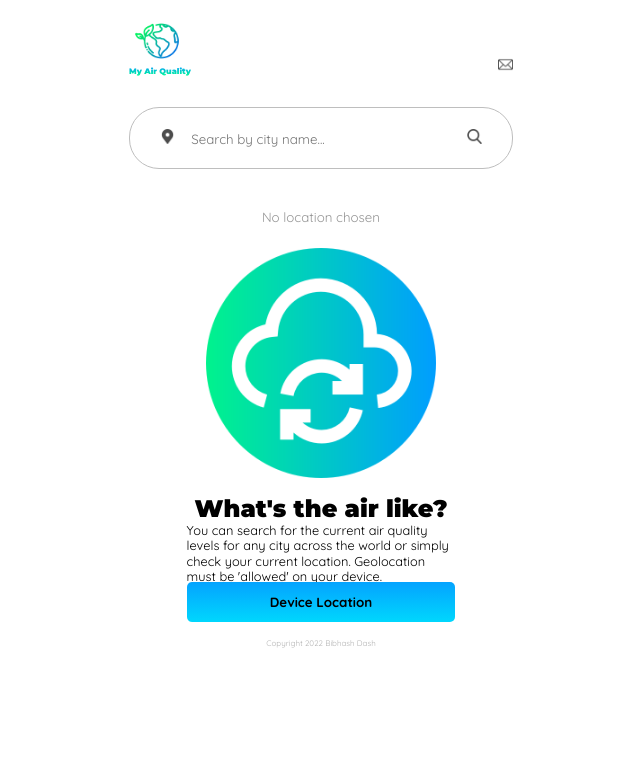
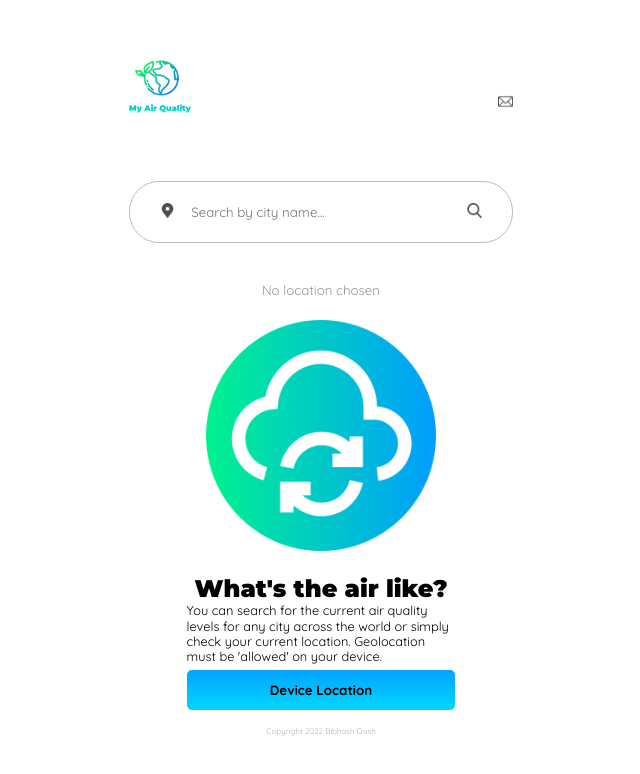
Before and after one commit to bibhashdash/myairquality, a Vue app: page / in a window 1280 px wide. Shown: the top 774 px of the page, without its empty margins (319-959 px from the left). Built offline with nearby package versions, Linux system fonts and the light colour scheme; a web font is replaced by a local one.

Commit message:
fixed error page

```diff
--- a/public/index.html
+++ b/public/index.html
@@ -24,6 +24,7 @@
       }
       .wrapper {
         width: 90vw;
+        display: grid;
       }
       @media all and (min-width: 1025px) {
         .wrapper {
--- a/src/App.vue
+++ b/src/App.vue
@@ -81,6 +81,7 @@ export default {
     // fetch the air quality data
     maqData([x, y]) {
       (this.defaultView = false), (this.aqi = null);
+      this.validSearch = true;
 
       fetch(
         `https://api.openweathermap.org/data/2.5/air_pollution?lat=${x}&lon=${y}&appid=d2a37cccedad8fffd47126ec42ab187f`
@@ -133,6 +134,7 @@ export default {
 
     // getting city coordinates from user string input
     citySearch() {
+      this.validSearch = true;
       this.currentLocationDisplay = this.citySearchString;
       this.lat = 0;
       this.lon = 0;
@@ -151,6 +153,8 @@ export default {
         .catch((error) => {
           this.currentLocationDisplay = "Invalid Search Query";
           this.validSearch = false;
+          console.log(this.validSearch);
+          return this.validSearch;
         });
       this.citySearchString = "";
     },
--- a/src/components/Slide.vue
+++ b/src/components/Slide.vue
@@ -111,6 +111,7 @@ export default {
   display: flex;
   flex-direction: column;
   align-items: center;
+  padding: 0.5rem 0;
 }
 .slide-title {
   /* width: 100%; */
```
